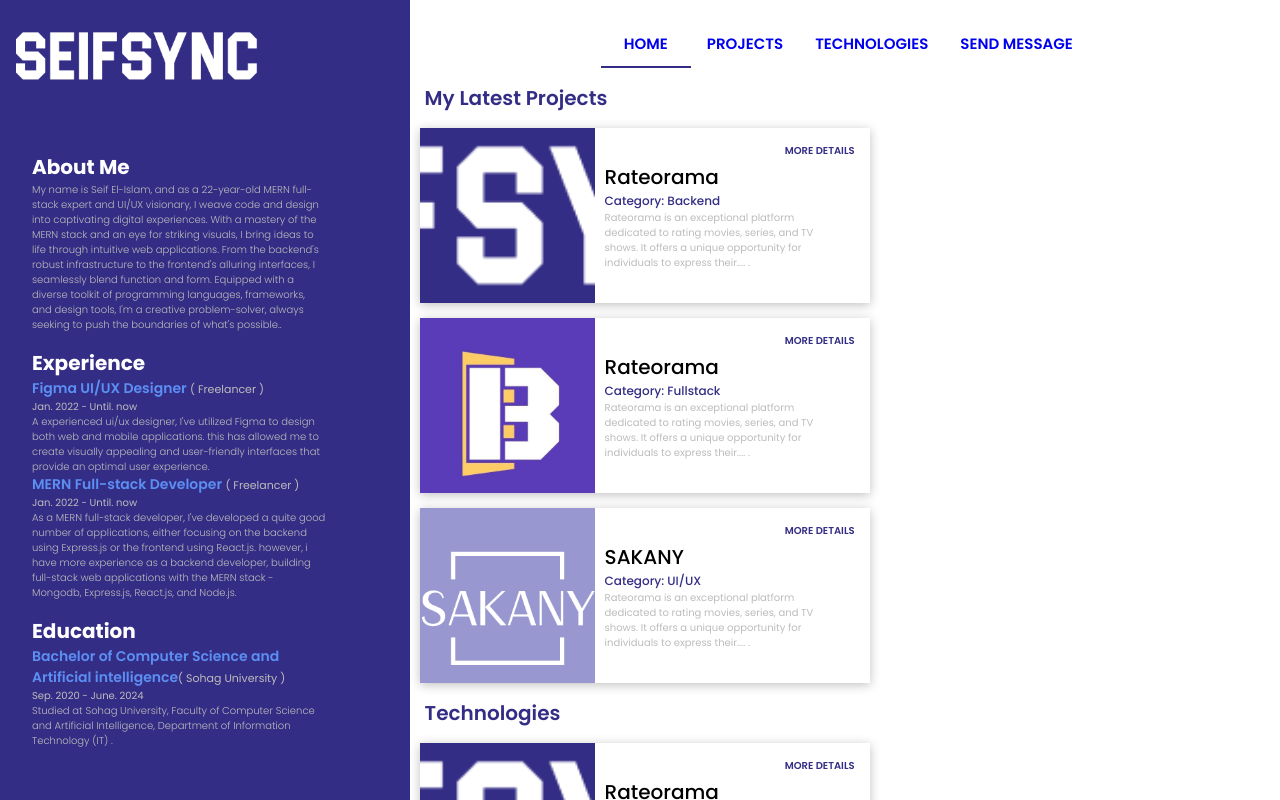
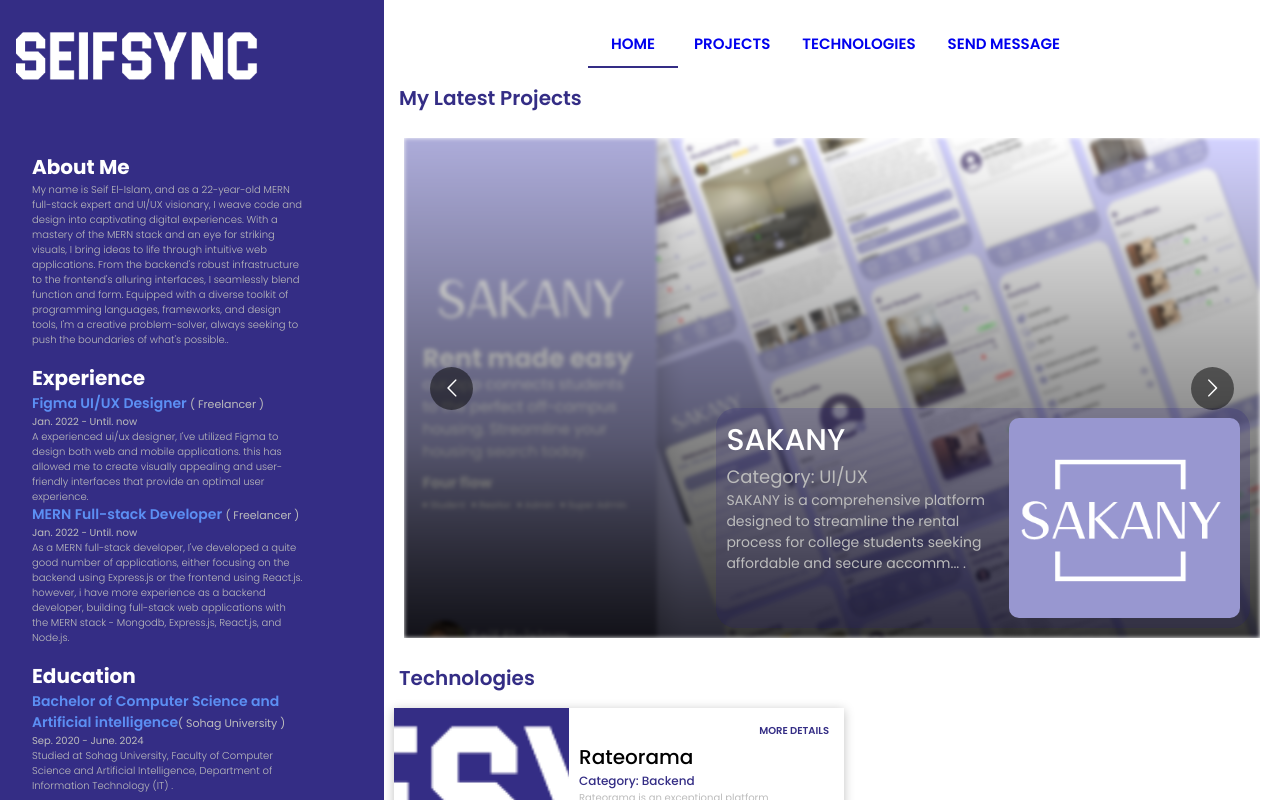
Before and after one commit to ACICT-DEPI/ONL1_SWD2_S1e-DepiDeals, a React (Create React App) app: page / in a window 1280 px wide. Shown: the top 800 px of the page. Built offline with nearby package versions, Linux system fonts and the light colour scheme.

Commit message:
home carusol

```diff
--- a/src/App.jsx
+++ b/src/App.jsx
@@ -31,7 +31,7 @@ export default function App() {
       <ThemeProvider theme={theme}>
         <Box sx={{ display: "flex" }}>
           <Aside />
-          <Box sx={{ width: "100%" }}>
+          <Box sx={{ width: {xs:"100%",md:"70%"} }}>
             <Top />
             <Nav />
             <Routes>
--- /dev/null
+++ b/src/components/Home/Car.jsx
@@ -0,0 +1,53 @@
+import React from "react";
+import Carousel from "react-multi-carousel";
+import "react-multi-carousel/lib/styles.css";
+import CarCard from "./CarCard";
+
+export default function Car() {
+  const responsive = {
+    superLargeDesktop: {
+      breakpoint: { max: 4000, min: 3001 },
+      items: 2,
+      slidesToSlide: 1,
+    },
+    desktop: {
+      breakpoint: { max: 3000, min: 1024 },
+      items: 1.2,
+      slidesToSlide: 1,
+    },
+    tablet: {
+      breakpoint: { max: 1024, min: 768 },
+      items: 1,
+      slidesToSlide: 1,
+    },
+    smallTablet: {
+      breakpoint: { max: 768, min: 464 },
+      items: 1,
+      slidesToSlide: 1,
+    },
+    mobile: {
+      breakpoint: { max: 464, min: 0 },
+      items: 1,
+      slidesToSlide: 1,
+    },
+  };
+
+  return (
+    <Carousel
+      responsive={responsive}
+      infinite={true}
+      autoPlay={true}
+      autoPlaySpeed={3000}
+      keyBoardControl={true}
+      customTransition="all .8s"
+      transitionDuration={800}
+      containerClass="carousel-container"
+      removeArrowOnDeviceType={["mobile"]}
+      dotListClass="custom-dot-list-style"
+      itemClass="carousel-item-padding-40-px">
+      <CarCard />
+      <CarCard />
+      <CarCard />
+    </Carousel>
+  );
+}
--- /dev/null
+++ b/src/components/Home/CarCard.jsx
@@ -0,0 +1,91 @@
+import React from "react";
+import Typography from "@mui/material/Typography";
+import { Box } from "@mui/material";
+
+export default function CarCard() {
+  return (
+    <Box
+      sx={{
+        position: "relative",
+        margin: "10px",
+        minHeight: { xs: "300px", sm: "400px", md: "500px" },
+        maxHeight: { xs: "300px", sm: "400px", md: "500px" },
+        height: { xs: "300px", sm: "400px", md: "500px" },
+        minWidth: { xs: "300px", sm: "400px", md: "500px" },
+        padding: "0px",
+        overflow: "clip",
+      }}>
+      <Box
+        sx={{
+          filter: "blur(2px)",
+          minHeight: "100%",
+          minWidth: "100%",
+          position: "absolute",
+          background:
+            "linear-gradient(0deg, rgba(0,0,0,0.8) 0%, rgba(255,255,255,0.2) 100%), url(/11.png)",
+          backgroundSize: "cover",
+          backgroundPosition: "center",
+          top: "0px",
+          left: "0px",
+          zIndex: -1,
+        }}
+      />
+      <Box
+        sx={{
+          position: "absolute",
+          right: "10px",
+          bottom: "10px",
+          display: "flex",
+          padding: "10px",
+          backgroundColor: "rgba(35, 28, 123,0.2)",
+          color: "secondary.main",
+          borderRadius: "20px",
+          minWidth: { xs: "80%", sm: "60%" },
+          maxWidth: { xs: "80%", sm: "60%" },
+          minHeight: "40%",
+          maxHeight: "40%",
+        }}>
+        <Box sx={{ maxWidth: "60%" }}>
+          <Typography
+            sx={{
+              fontSize: { xs: "12px", sm: "16px", md: "25px", lg: "30px" },
+              fontWeight: "500",
+              color: "white",
+            }}>
+            SAKANY
+          </Typography>
+          <Typography
+            sx={{
+              fontSize: { xs: "12px", sm: "14px", md: "18px", lg: "18px" },
+            }}>
+            Category: UI/UX
+          </Typography>
+          <Typography
+            sx={{
+              fontSize: { xs: "10px", sm: "11px", md: "13px", lg: "14px" },
+            }}>
+            SAKANY is a comprehensive platform designed to streamline the rental
+            process for college students seeking affordable and secure accomm...
+            .
+          </Typography>
+        </Box>
+        <Box
+          sx={{
+            minHeight: "90px",
+            minWidth: "45%",
+          }}>
+          <img
+            style={{
+              minWidth: "100%",
+              maxWidth: "100%",
+              minHeight: "100%",
+              maxHeight: "100%",
+              borderRadius: "10px",
+            }}
+            src="/Saka.png"
+          />
+        </Box>
+      </Box>
+    </Box>
+  );
+}
--- a/src/components/Home/Home.jsx
+++ b/src/components/Home/Home.jsx
@@ -2,12 +2,13 @@ import Latest from "./Latest";
 import Technologies from "./Technologies";
 import ContactMe from "./ContactMe";
 
+
 export default function Home() {
   return (
-    <>
+    <div>
       <Latest />
       <Technologies />
       <ContactMe />
-    </>
+    </div>
   );
 }
--- a/src/components/Home/Latest.jsx
+++ b/src/components/Home/Latest.jsx
@@ -1,40 +1,8 @@
 import { Box } from "@mui/material";
-import Cardd from "../Common/Card";
 import React from "react";
 import Typography from "@mui/material/Typography";
-
-const cardApi = [
-  {
-    id: 1,
-    title: "Rateorama",
-    category: "Backend",
-    overview:
-      "Rateorama is an exceptional platform dedicated to rating movies, series, and TV shows. It offers a unique opportunity for individuals to express their.... . ",
-    pic: "/name.png",
-  },
-  {
-    id: 4,
-    title: "Rateorama",
-    category: "Fullstack",
-    overview:
-      "Rateorama is an exceptional platform dedicated to rating movies, series, and TV shows. It offers a unique opportunity for individuals to express their.... . ",
-    pic: "/1111.png",
-  },
-  {
-    id: 5,
-    title: "SAKANY",
-    category: "UI/UX",
-    overview:
-      "Rateorama is an exceptional platform dedicated to rating movies, series, and TV shows. It offers a unique opportunity for individuals to express their.... . ",
-    pic: "/111111.png",
-  },
-];
+import Car from "./Car";
 export default function Latest() {
-  const Cards = () => {
-    return cardApi.map((card) => {
-      return <Cardd ApiCard={card} />;
-    });
-  };
   return (
     <Box
       sx={{
@@ -54,12 +22,9 @@ export default function Latest() {
       </Typography>
       <Box
         sx={{
-          display: "flex",
-          flexWrap: { xs: "nowrap", md: "wrap" },
-          flexDirection: { xs: "column", md: "row" },
-          gap: "15px",
+          maxWidth: "100%",
         }}>
-        <Cards />
+        <Car />
       </Box>
     </Box>
   );
--- a/src/components/Layouts/Top.jsx
+++ b/src/components/Layouts/Top.jsx
@@ -12,21 +12,24 @@ export default function Top() {
         sx={{
           display: { xs: "flex", md: "none" },
           px: "15px",
-          position: "relative",
+          position: "sticky",
+          top: 0,
           margin: "0px",
           backgroundColor: "primary.main",
           color: "primary.text",
           justifyContent: stat === "Home" ? "center" : "start",
           alignItems: "center",
           minHeight: stat === "Home" ? "215px" : "70px",
+          boxShadow: "0px 7px 10px 0px rgba(0, 0, 0, 0.25)",
+          zIndex: 1, // Ensure the nav bar is on top of other elements
         }}>
         <Typography
           sx={{
             fontSize: "17px",
             fontWeight: "500",
             display: stat === "Home" ? "none" : "flex",
-            justifyContent:"center",
-            alignItems:"center",
+            justifyContent: "center",
+            alignItems: "center",
           }}>
           {stat === "SendMessage" ? "Send Message" : stat}
         </Typography>
@@ -36,6 +39,7 @@ export default function Top() {
             alignItems: "center",
             justifyContent: "center",
             minWidth: "100%",
+            flexDirection: "column",
           }}>
           <Box
             sx={{
@@ -45,6 +49,11 @@ export default function Top() {
             }}>
             <img height={"100%"} width={"100%"} src="/logo.png" alt="" />
           </Box>
+          <Typography
+            sx={{ textAlign: "center", fontSize: "13px", maxWidth: "350px" }}>
+            Welcome my friend, Enter my virtual haven!, Where ideas flourish and
+            possibilities abound.
+          </Typography>
         </Box>
         <LList />
       </Box>
```
Also changed, not shown: public/11.png (added), public/saka.png (added).
